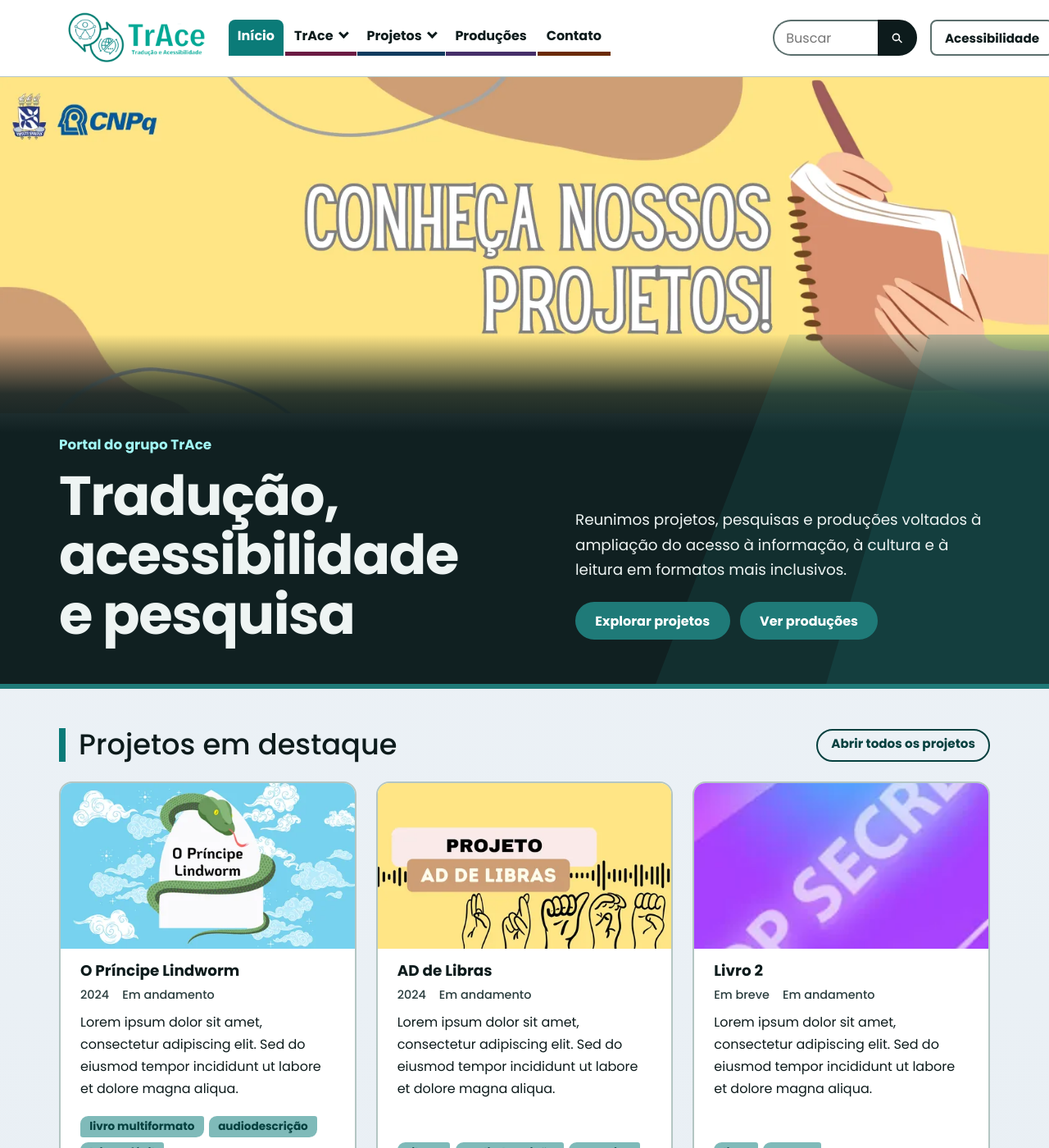
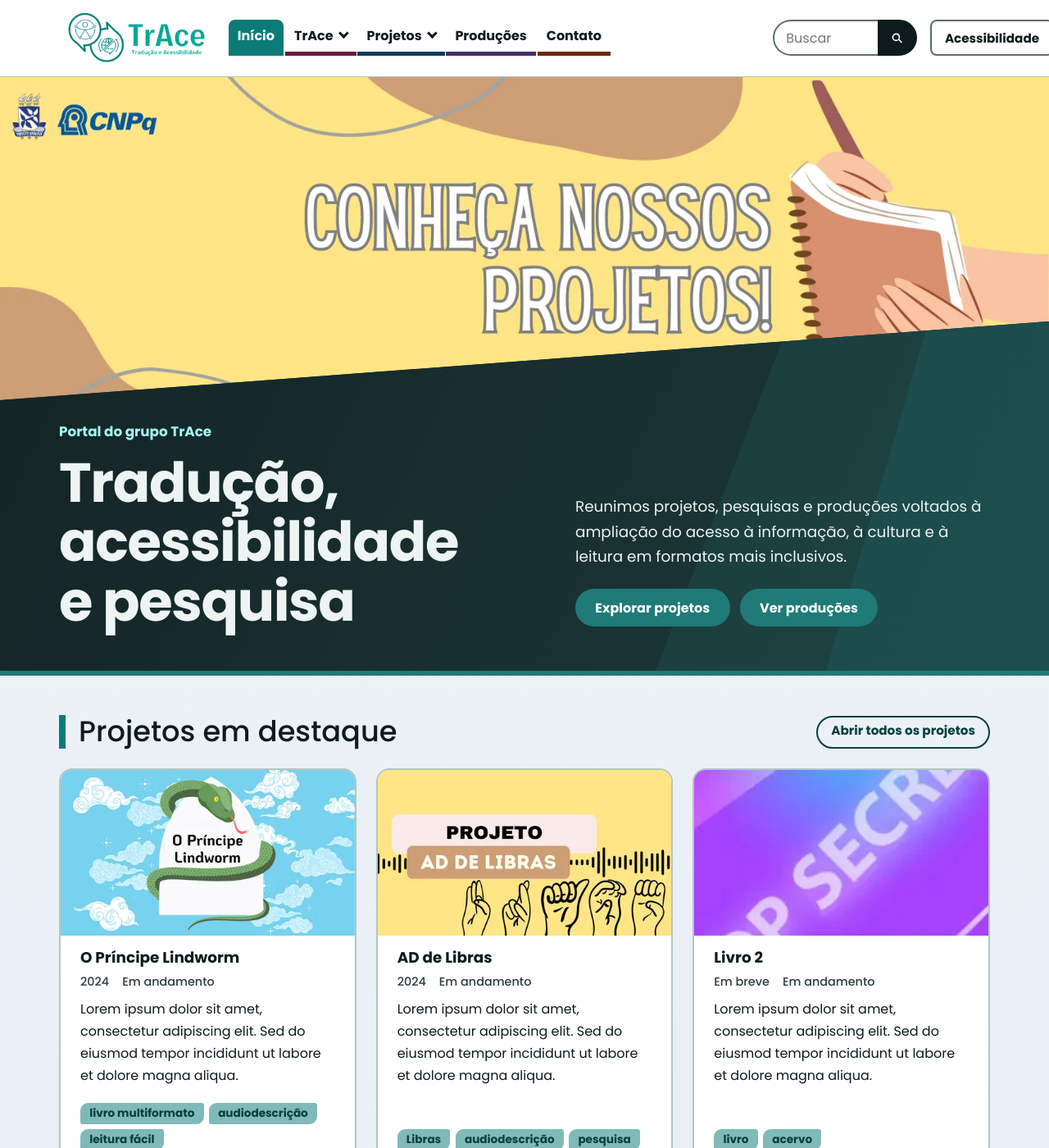
Before and after one commit to Niuuzinho/site-trace-teste, a Jekyll site: the page built from index.html, in a window 1280 px wide and 1400 px high. Shown: the whole window at 82% size. Built offline with Jekyll 4.4.1, drawn with Linux system fonts in a browser that asks for light colours.

Commit message:
Início: faixa de abertura sólida sobe por cima do banner, com borda de cima inclinada (sem degradê transparente)
Co-Authored-By: Claude Sonnet 5.5 <noreply@anthropic.com>
Claude-Session: https://claude.ai/code/session_01AbHHXVauvBZ2sfPmWDepMS

```diff
--- a/assets/css/main.css
+++ b/assets/css/main.css
@@ -649,18 +649,17 @@ html[data-contraste="alto"] .topo-botao:hover { background: var(--papel); color:
 .banner-topo { position: relative; background: #ffe486; line-height: 0; }
 .banner-topo img { width: 100%; max-width: 1560px; margin: 0 auto; }
 @media (max-width: 39.99em) { .banner-topo img { aspect-ratio: 5 / 3; object-fit: cover; object-position: 60% 50%; } }
-/* A faixa de abertura sobe sobre a parte de baixo do banner: a foto continua aparecendo por trás, num degradê que escurece até chegar no texto */
+/* A faixa de abertura (cor sólida, como antes) sobe por cima da parte de baixo do banner; a borda de cima é inclinada (mais alta à direita) */
 .abertura {
   position: relative; z-index: 2;
-  margin-top: -6rem;
+  margin-top: -7rem;
   padding: calc(6rem + var(--e5)) 0 var(--e7);
-  background-color: transparent;
-  background-image: linear-gradient(180deg, rgb(16 32 33 / 0) 0, rgb(16 32 33 / 0.88) 4.5rem, #102021 7.5rem);
+  clip-path: polygon(0 6rem, 100% 0, 100% 100%, 0 100%);
 }
 @media (max-width: 39.99em) {
-  .abertura { margin-top: -3.5rem; padding-top: calc(3.5rem + var(--e5)); background-image: linear-gradient(180deg, rgb(16 32 33 / 0) 0, rgb(16 32 33 / 0.9) 2.5rem, #102021 4.5rem); }
+  .abertura { margin-top: -3.5rem; padding-top: calc(3rem + var(--e5)); clip-path: polygon(0 3rem, 100% 0, 100% 100%, 0 100%); }
 }
-html[data-contraste="alto"] .abertura { margin-top: 0; padding-top: var(--e6); background-image: none; }
+html[data-contraste="alto"] .abertura { margin-top: 0; padding-top: var(--e6); clip-path: none; }
 .abertura h1 { max-width: 14ch; font-size: clamp(2.2rem, 1.2rem + 4.2vw, 4.2rem); font-weight: 700; margin-bottom: 0; }
 .abertura .selo { font-weight: 700; font-size: 1.05rem; color: var(--t-tinta); margin: 0 0 var(--e3); }
 .abertura .lead { margin-bottom: 0; }
@@ -677,6 +676,8 @@ html:not([data-escuro]):not([data-contraste="alto"]) .abertura {
   --tinta: #eef4f3; --tinta-2: #c4d3d1; --linha: #33494b; --borda: #8fa7a5;
   --f-inicio: #1f7a78; --i-inicio: #a1f7f5; --s-inicio: #23393a; --b-inicio: #324f4f;
   --t-forte: #1f7a78; --t-tinta: #a1f7f5; --t-suave: #23393a; --t-banda: #324f4f;
+  background-color: #16292a;
+  background-image: linear-gradient(115deg, #142425 0%, #1d3a3b 100%);
 }
 
 /* Seções da página inicial: as duas no mesmo fundo, separadas só por espaço; uma única forma geométrica discreta atrás delas */
```
Also changed, not shown: CLAUDE.md (+2 -2 lines).
